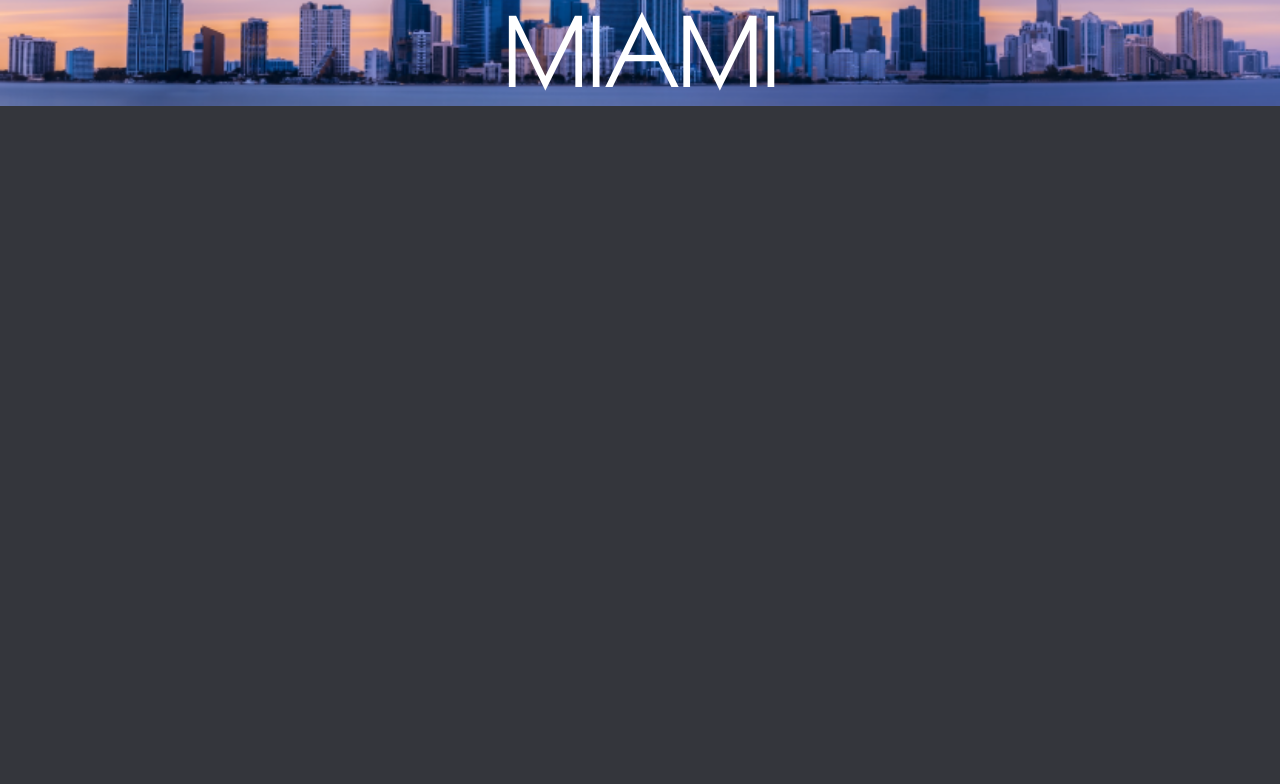
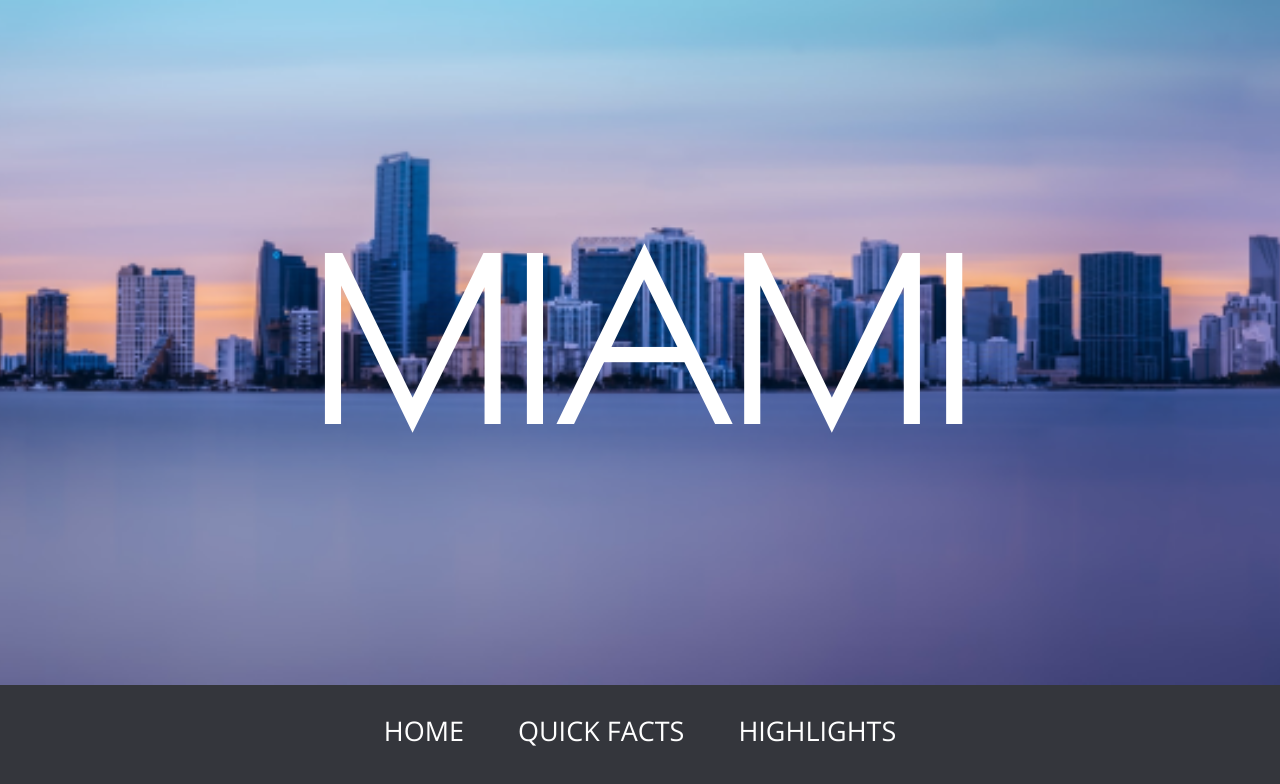
Before and after one commit to smorejon305/miamiLanding, a plain HTML site: page index.html in a window 1280 px wide. Drawn offline with nearby package versions, Linux system fonts and the light colour scheme; a web font is replaced by a local one.

Commit message:
navBar - setup and styles

```diff
--- a/index.html
+++ b/index.html
@@ -35,6 +35,16 @@
 
 <!-- end of Hero Section -->
 
+<!-- navBar -->
+<nav>
+  <ul class="navList">
+    <li class="navList-item">HOME</li>
+    <li class="navList-item">QUICK FACTS</li>
+    <li class="navList-item">HIGHLIGHTS</li>
+
+  </ul>
+</nav>
+<!-- end of navBar -->
 
 
 </body>
--- a/style.css
+++ b/style.css
@@ -30,26 +30,54 @@ body{
 
 .mainHeroImage{
   background-image: url(src/media/miamiSkylineAtSunset.png);
-  background-position: center;
+  background-position: 50% 50%;
   background-repeat: no-repeat;
   background-size: cover;
+  display: block;
+  margin: 0 auto;
  max-width: 100%;
-
-
+max-height: 50%;
 }
 
 h1.mainHeader{
   color: var(--clr-neutral-100);
   font-family: var(--ff-accent);
-  font-size: 20em;
+  font-size: 5em;
+  padding: 1em;
   text-align: center;
   max-width: 100%;
 
 }
 
+ /* navBar */
+ ul.navList{
+  display: flex;
+  color: var(--clr-neutral-100);
+  font-family: var(--ff-primary);
+  justify-content: center;
+  list-style: none;
+ }
+
+li.navList-item{
+  font-size: 1.5em;
+  padding: 1em;
+}
+
+ /* end of navBar */
+
 
 /* Media Queries */
 
+/* Mobile Phones */
+@media screen and (min-width: 500px){
+
+  h1.mainHeader{
+    font-size: 2em;
+  }
+  }
+/* end of Mobile Phones */
+
+/* Tablets */
 @media screen and (min-width: 768px){
 
 h1.mainHeader{
@@ -57,14 +85,6 @@ h1.mainHeader{
 }
 
 }
-
-
-@media screen and (min-width: 500px){
-
-h1.mainHeader{
-  font-size: 5em;
-}
-}
-
+/* end of Tablets */
 
 /* end of Media Queries */
```
